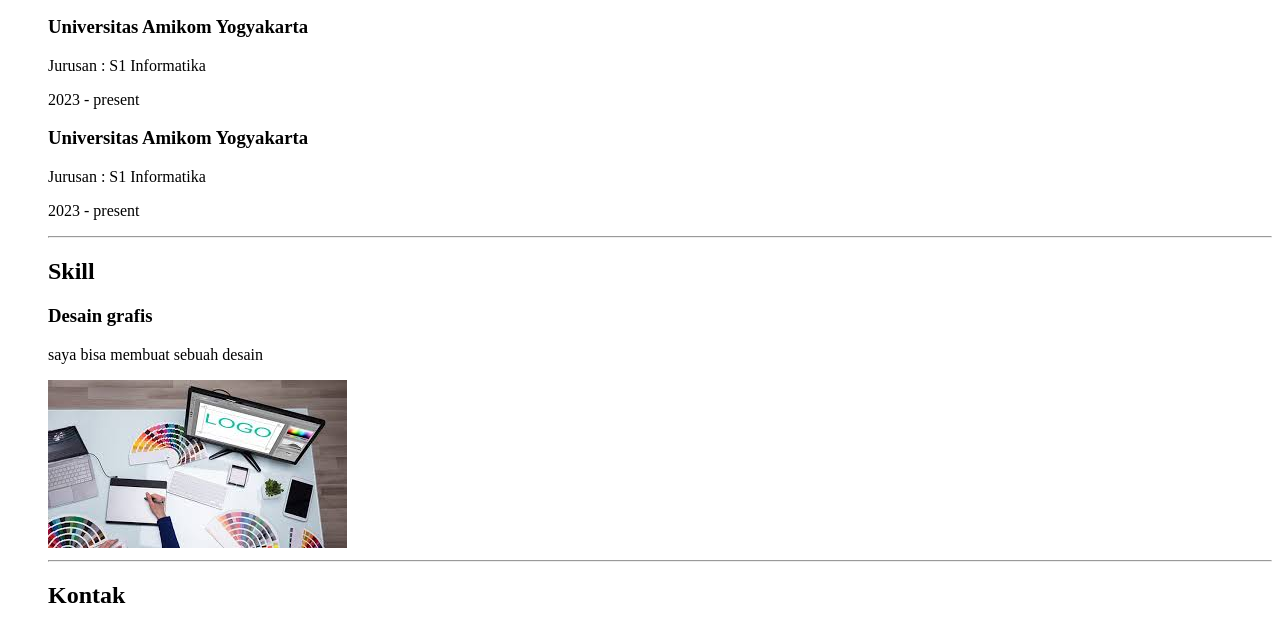
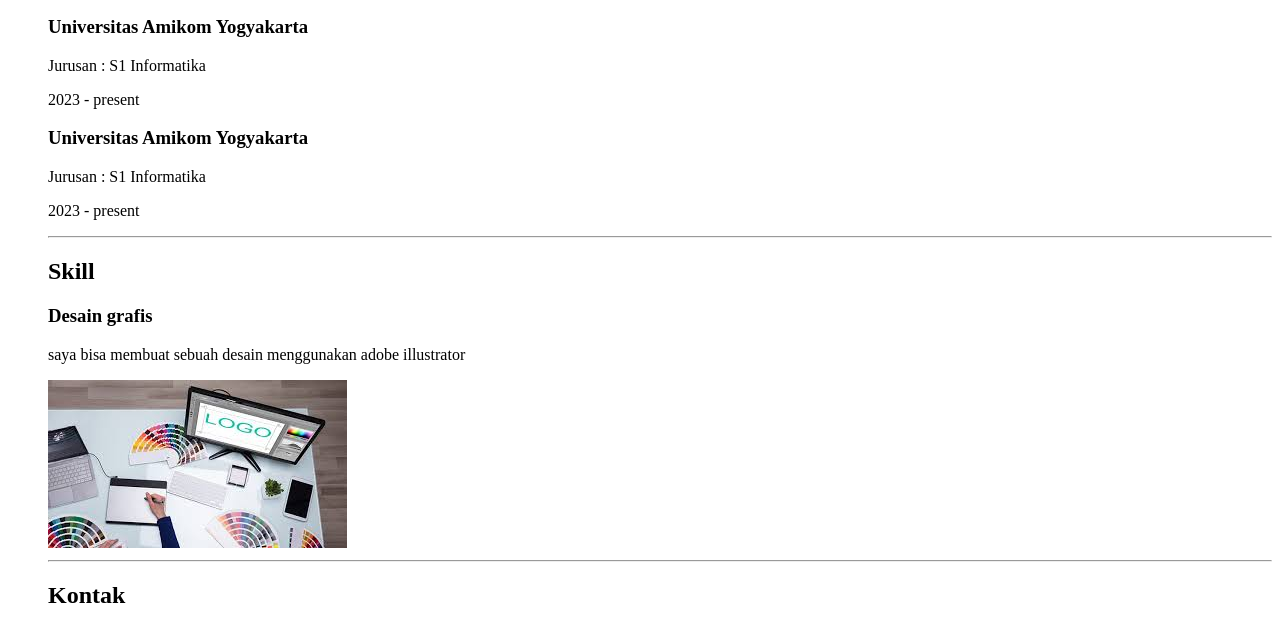
Before and after one commit to YusufWahid/Praktikum_2, a plain HTML site: page index.html in a window 1280 px wide. Shown: the part 1109-1735 px from the top of the page. Drawn offline with Linux system fonts and the light colour scheme.

Commit message:
ganti isi artikel dari skill

```diff
--- a/index.html
+++ b/index.html
@@ -73,7 +73,7 @@
             <h2>Skill</h2>
             <article>
                 <h3>Desain grafis</h3>
-                <p>saya bisa membuat sebuah desain</p>
+                <p>saya bisa membuat sebuah desain menggunakan adobe illustrator</p>
                 <img src="images/download.jpg" alt="foto skill"></img>
             </article>
         </section>
```
